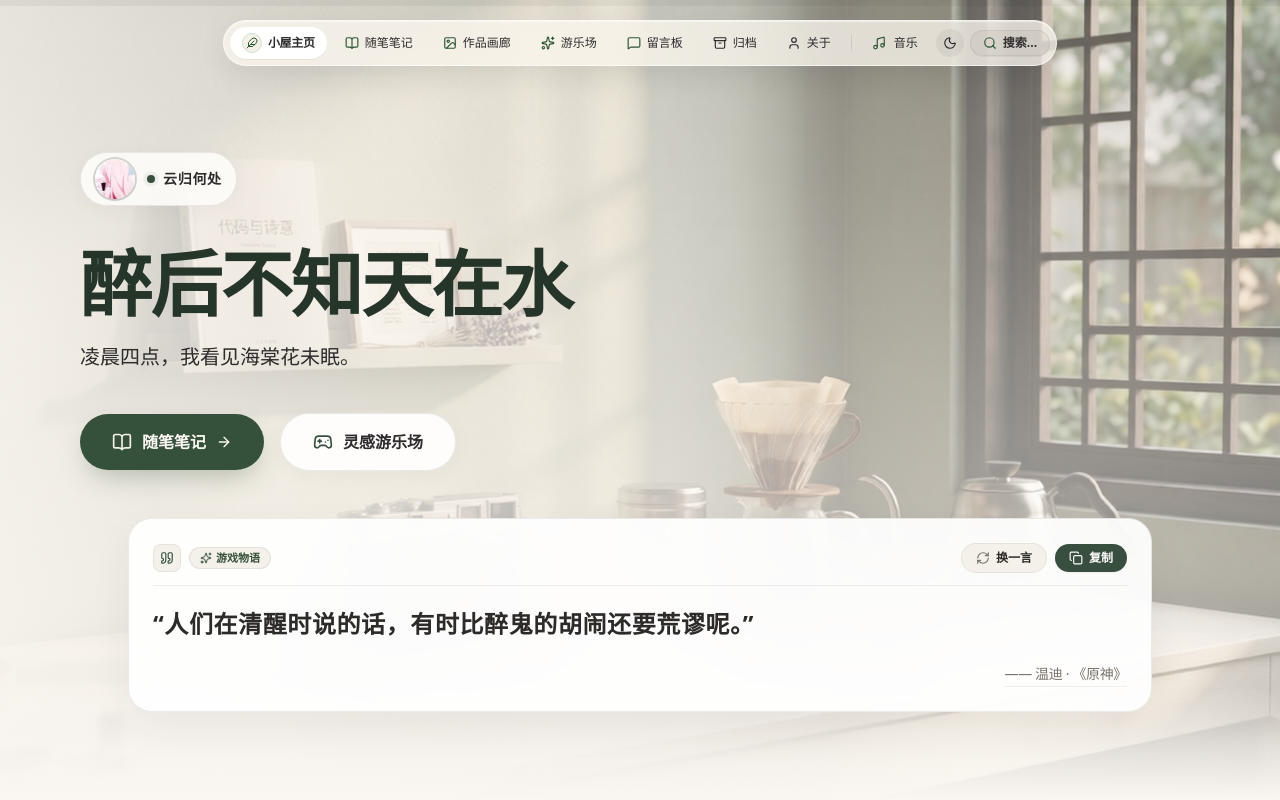
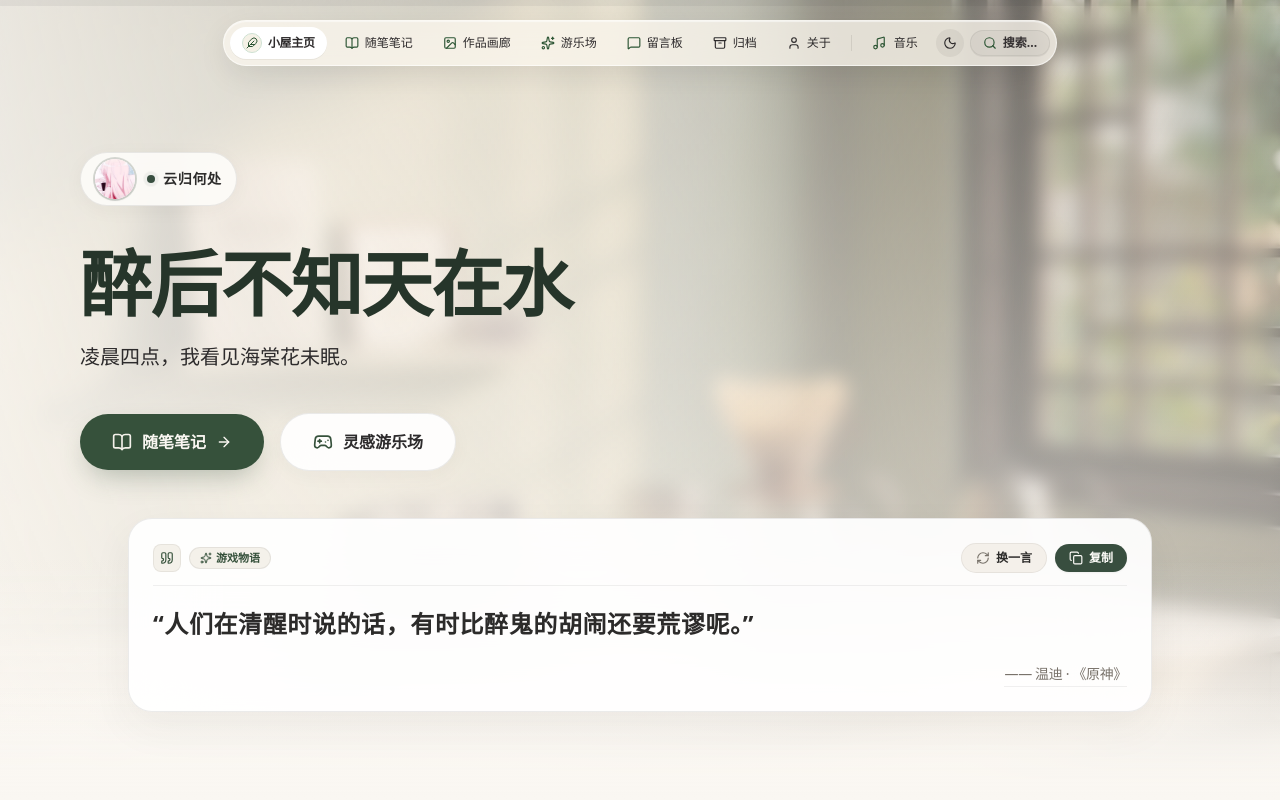
Before and after one commit to YunBaoJ/cloud-blog, a Next.js app: page / in a window 1280 px wide. Shown: the top 800 px of the page. Built offline with nearby package versions, Linux system fonts and the light colour scheme; no server answers.

Commit message:
feat: apply SpringBlog-style backdrop blur filter overlay to Hero section for high-end aesthetic

```diff
--- a/src/components/Hero.tsx
+++ b/src/components/Hero.tsx
@@ -94,7 +94,7 @@ export default function Hero() {
   return (
     <section ref={heroRef} className="relative isolate min-h-[100dvh] w-full flex flex-col justify-between overflow-hidden bg-[var(--background)] px-6 sm:px-12 lg:px-20 pt-32 pb-16 md:pt-36 md:pb-20 transition-colors duration-300">
       {/* 1. Full-Bleed High-Res User Background Wallpaper */}
-      <div className="absolute inset-0 z-0 w-full h-full">
+      <div className="absolute inset-0 z-0 w-full h-full overflow-hidden">
         <Image
           src="/hero-ai-bg.jpg"
           alt="Cloud的数字小屋 诗意晨曦背景壁纸"
@@ -102,11 +102,12 @@ export default function Hero() {
           priority
           unoptimized
           sizes="100vw"
-          className="object-cover object-[center_45%] brightness-[1.03] saturate-[1.05] transition-transform duration-1000 scale-[1.01]"
+          className="object-cover object-[center_45%] brightness-[0.98] saturate-[1.12] transition-transform duration-1000 scale-[1.01]"
         />
 
-        {/* Clean Linear Overlays (No Radial Halo Blur) */}
-        <div className="absolute inset-0 bg-[linear-gradient(90deg,rgba(250,247,242,0.85)_0%,rgba(250,247,242,0.50)_50%,rgba(250,247,242,0.15)_100%),linear-gradient(180deg,rgba(250,247,242,0.10)_0%,rgba(250,247,242,0.65)_100%)] dark:bg-[linear-gradient(90deg,rgba(20,34,25,0.88)_0%,rgba(20,34,25,0.60)_50%,rgba(20,34,25,0.20)_100%),linear-gradient(180deg,rgba(20,34,25,0.15)_0%,rgba(20,34,25,0.70)_100%)]" />
+        {/* 2. SpringBlog Backdrop Filter & Dual-Stage Scrim Veil */}
+        <div className="absolute inset-0 backdrop-blur-[10px] backdrop-saturate-[140%] bg-[linear-gradient(90deg,rgba(250,247,242,0.88)_0%,rgba(250,247,242,0.60)_45%,rgba(250,247,242,0.20)_100%),linear-gradient(180deg,rgba(250,247,242,0.10)_0%,rgba(250,247,242,0.70)_100%)] dark:bg-[linear-gradient(90deg,rgba(20,34,25,0.90)_0%,rgba(20,34,25,0.68)_45%,rgba(20,34,25,0.30)_100%),linear-gradient(180deg,rgba(20,34,25,0.15)_0%,rgba(20,34,25,0.85)_100%)]" />
+        <div className="absolute inset-0 bg-[linear-gradient(to_bottom,transparent_70%,var(--background)_100%)] pointer-events-none" />
       </div>
 
       {/* Main introduction */}
```
